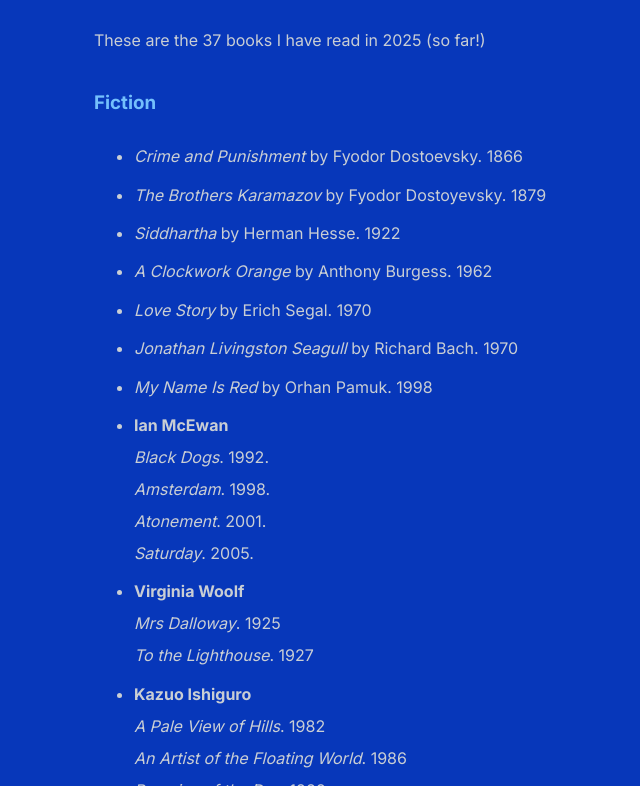
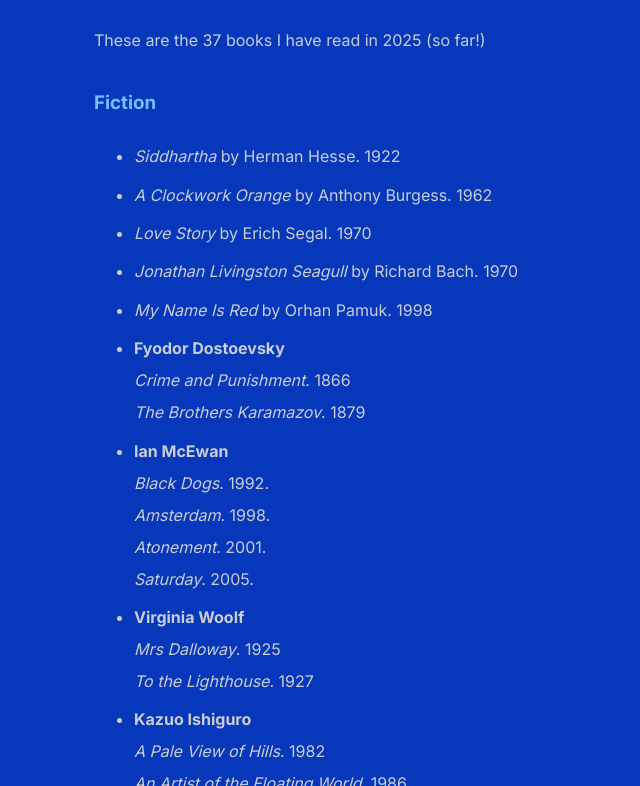
Before and after one commit to shihankanungo/shihankanungo.github.io, a Jekyll site: the page built from books.md, in a window 1280 px wide and 900 px high, scrolled down 666 px, cut to the strip 114-900 px from the top of the window. Shown: the whole strip, without its empty margins (186-826 px from the left). Built offline with Jekyll 4.4.1, drawn with Linux system fonts in a browser that asks for light colours.

Commit message:
Update books.md

```diff
--- a/books.md
+++ b/books.md
@@ -11,13 +11,14 @@ title: Reading &amp;c.
 These are the 37 books I have read in 2025 (so far!) <br>
 
 ### Fiction
-- *Crime and Punishment* by Fyodor Dostoevsky. 1866
-- *The Brothers Karamazov* by Fyodor Dostoyevsky. 1879
 - *Siddhartha* by Herman Hesse. 1922
 - *A Clockwork Orange* by Anthony Burgess. 1962
 - *Love Story* by Erich Segal. 1970
 - *Jonathan Livingston Seagull* by Richard Bach. 1970
 - *My Name Is Red* by Orhan Pamuk. 1998
+- **Fyodor Dostoevsky** <br>
+  *Crime and Punishment*. 1866 <br>
+  *The Brothers Karamazov*. 1879
 - **Ian McEwan** <br>
   *Black Dogs*. 1992. <br>
   *Amsterdam*. 1998. <br>
```
